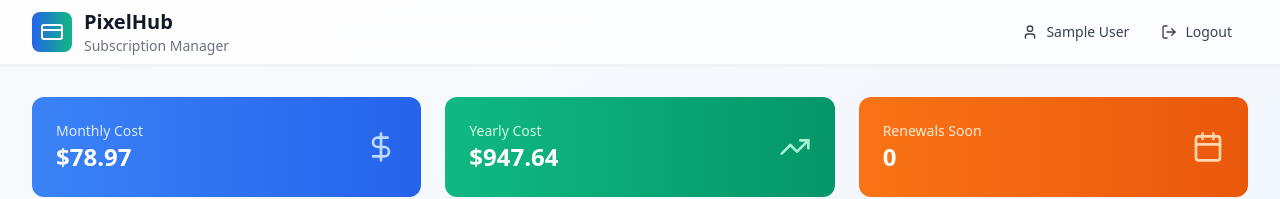
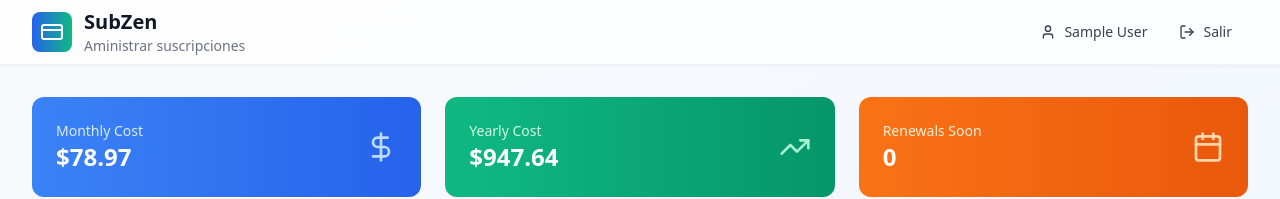
Before and after one commit to Dokarii/TercerMomento-PruebaTecnica, a React (Vite) app: page /dashboard in a window 1280 px wide. Shown: the top 199 px of the page. Built offline with nearby package versions, Linux system fonts and the light colour scheme; data requests are answered from the project's data file; sample sign-in values are in the browser's storage.

Commit message:
Se completan formularios

```diff
--- a/src/App.tsx
+++ b/src/App.tsx
@@ -1,7 +1,7 @@
-import React from 'react';
+// import React from 'react';
 import { BrowserRouter as Router, Routes, Route, Navigate } from 'react-router-dom';
 import { AuthProvider } from './context/AuthContext';
-//import { ProtectedRoute } from './components/ProtectedRoute';
+import { ProtectedRoute } from './components/ProtectedRoute';
 import { LoginPage } from './pages/LoginPage';
 import { RegisterPage } from './pages/RegisterPage';
 import { DashboardPage } from './pages/DashboardPage';
@@ -16,9 +16,9 @@
           <Route
             path="/dashboard"
             element={
-
+              <ProtectedRoute>
                 <DashboardPage />
-
+              </ProtectedRoute>
             }
           />
           <Route path="/" element={<Navigate to="/dashboard\" replace />} />
--- a/src/components/Layout.tsx
+++ b/src/components/Layout.tsx
@@ -23,8 +23,8 @@
                 <CreditCard className="h-6 w-6 text-white" />
               </div>
               <div>
-                <h1 className="text-xl font-bold text-gray-900">PixelHub</h1>
-                <p className="text-sm text-gray-500">Subscription Manager</p>
+                <h1 className="text-xl font-bold text-gray-900">SubZen</h1>
+                <p className="text-sm text-gray-500">Aministrar suscripciones</p>
               </div>
             </div>
 
@@ -38,7 +38,7 @@
                 className="flex items-center space-x-2 px-4 py-2 text-sm font-medium text-gray-700 hover:text-red-600 hover:bg-red-50 rounded-lg transition-all duration-200"
               >
                 <LogOut className="h-4 w-4" />
-                <span>Logout</span>
+                <span>Salir</span>
               </button>
             </div>
           </div>
--- a/src/components/ProtectedRoute.tsx
+++ b/src/components/ProtectedRoute.tsx
@@ -1,21 +1,21 @@
-// import React from 'react';
-// import { Navigate } from 'react-router-dom';
-// import { useAuth } from '../context/AuthContext';
+import React from 'react';
+import { Navigate } from 'react-router-dom';
+import { useAuth } from '../context/AuthContext';
 
-// interface ProtectedRouteProps {
-//   children: React.ReactNode;
-// }
+interface ProtectedRouteProps {
+  children: React.ReactNode;
+}
 
-// export const ProtectedRoute: React.FC<ProtectedRouteProps> = ({ children }) => {
-//   const { user, isLoading } = useAuth();
+export const ProtectedRoute: React.FC<ProtectedRouteProps> = ({ children }) => {
+  const { user, isLoading } = useAuth();
 
-//   if (isLoading) {
-//     return (
-//       <div className="min-h-screen bg-gradient-to-br from-blue-600 via-purple-600 to-emerald-600 flex items-center justify-center">
-//         <div className="animate-spin rounded-full h-12 w-12 border-b-2 border-white"></div>
-//       </div>
-//     );
-//   }
+  if (isLoading) {
+    return (
+      <div className="min-h-screen bg-gradient-to-br from-blue-600 via-purple-600 to-emerald-600 flex items-center justify-center">
+        <div className="animate-spin rounded-full h-12 w-12 border-b-2 border-white"></div>
+      </div>
+    );
+  }
 
-//   return user ? <>{children}</> : <Navigate to="/login" replace />;
-// };
+  return user ? <>{children}</> : <Navigate to="/login" replace />;
+};
--- a/src/components/SubscriptionCard.tsx
+++ b/src/components/SubscriptionCard.tsx
@@ -65,7 +65,7 @@
             </span>
             {isExpiringSoon() && (
               <span className="px-3 py-1 text-xs font-medium rounded-full bg-orange-100 text-orange-800">
-                Expires Soon
+                Expira pronto
               </span>
             )}
           </div>
--- a/src/components/SubscriptionModal.tsx
+++ b/src/components/SubscriptionModal.tsx
@@ -32,7 +32,7 @@
   const [formData, setFormData] = useState({
     name: '',
     cost: '',
-    category: 'Other',
+    category: 'Otro',
     renewalDate: '',
     status: 'active' as 'active' | 'inactive' | 'cancelled',
     description: '',
@@ -101,7 +101,7 @@
         <form onSubmit={handleSubmit} className="p-6 space-y-4">
           <div>
             <label htmlFor="name" className="block text-sm font-medium text-gray-700 mb-2">
-              Service Name *
+              Nombre del servicio
             </label>
             <input
               type="text"
@@ -118,7 +118,7 @@
           <div className="grid grid-cols-2 gap-4">
             <div>
               <label htmlFor="cost" className="block text-sm font-medium text-gray-700 mb-2">
-                Monthly Cost * ($)
+                Costo mensual ($)
               </label>
               <input
                 type="number"
@@ -136,7 +136,7 @@
 
             <div>
               <label htmlFor="category" className="block text-sm font-medium text-gray-700 mb-2">
-                Category *
+                Categoría
               </label>
               <select
                 name="category"
@@ -158,7 +158,7 @@
           <div className="grid grid-cols-2 gap-4">
             <div>
               <label htmlFor="renewalDate" className="block text-sm font-medium text-gray-700 mb-2">
-                Renewal Date *
+                Renovación
               </label>
               <input
                 type="date"
@@ -194,7 +194,7 @@
 
           <div>
             <label htmlFor="description" className="block text-sm font-medium text-gray-700 mb-2">
-              Description (Optional)
+              Descripción (Optional)
             </label>
             <textarea
               name="description"
@@ -213,7 +213,7 @@
               onClick={onClose}
               className="flex-1 px-4 py-2 border border-gray-300 text-gray-700 rounded-lg hover:bg-gray-50 transition-all duration-200"
             >
-              Cancel
+              Cancelar
             </button>
             <button
               type="submit"
```
